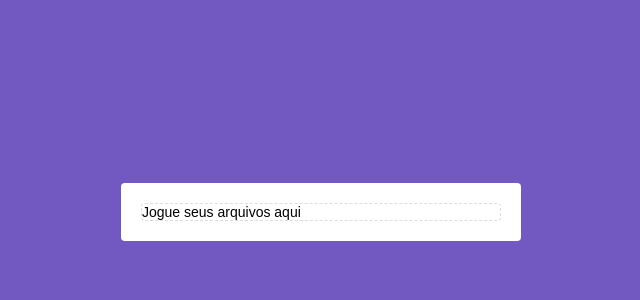
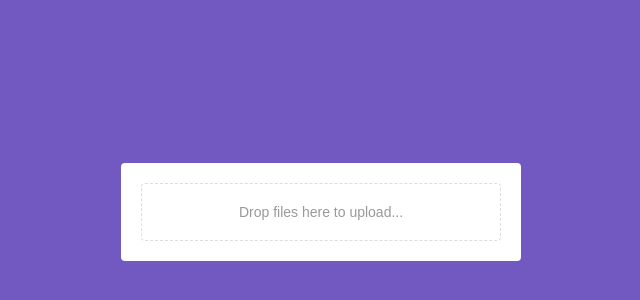
Before and after one commit to tatacsd/upload-file-app, a React (Create React App) app in the folder frontend/: page / in a window 1280 px wide. Shown: the part 188-488 px from the top of the page, without its empty margins (319-959 px from the left). Built offline with nearby package versions, Linux system fonts and the light colour scheme.

Commit message:
Upload component

```diff
--- a/frontend/src/components/Upload/index.js
+++ b/frontend/src/components/Upload/index.js
@@ -4,6 +4,22 @@ import Dropzone from "react-dropzone";
 import { DropContainer, UploadMessage } from "./styles";
 
 export default class Upload extends Component {
+  rederDragMessage = (isDragActive, isDragReject) => {
+    if (!isDragActive) {
+      return <UploadMessage>Drop files here to upload...</UploadMessage>;
+    }
+
+    if (isDragReject) {
+      return (
+        <UploadMessage type="error">This file is not supported</UploadMessage>
+      );
+    }
+
+    return (
+      <UploadMessage type="success">Drop files here to upload</UploadMessage>
+    );
+  };
+
   render() {
     return (
       <Dropzone accept="image/*" onDropAccepted={() => {}}>
@@ -13,8 +29,8 @@ export default class Upload extends Component {
             isDragActive={isDragActive}
             isDragReject={isDragReject}
           >
-            <input {...getInputProps()} type="file" />
-            Jogue seus arquivos aqui
+            <input {...getInputProps()} />
+            {this.rederDragMessage(isDragActive, isDragReject)}
           </DropContainer>
         )}
       </Dropzone>
--- a/frontend/src/components/Upload/styles.js
+++ b/frontend/src/components/Upload/styles.js
@@ -20,4 +20,16 @@ export const DropContainer = styled.div.attrs({ className: "dropzone" })`
   ${(props) => props.isDragReject && dragReject}
 `;
 
-export const UploadMessage = styled.div``;
+const messageColors = {
+  default: "#999",
+  error: "#e57878",
+  success: "#78e5d5",
+};
+
+export const UploadMessage = styled.p`
+  display: flex;
+  color: ${(props) => messageColors[props.type || "default"]};
+  justify-content: center;
+  align-items: center;
+  padding: 20px 5px;
+`;
```
